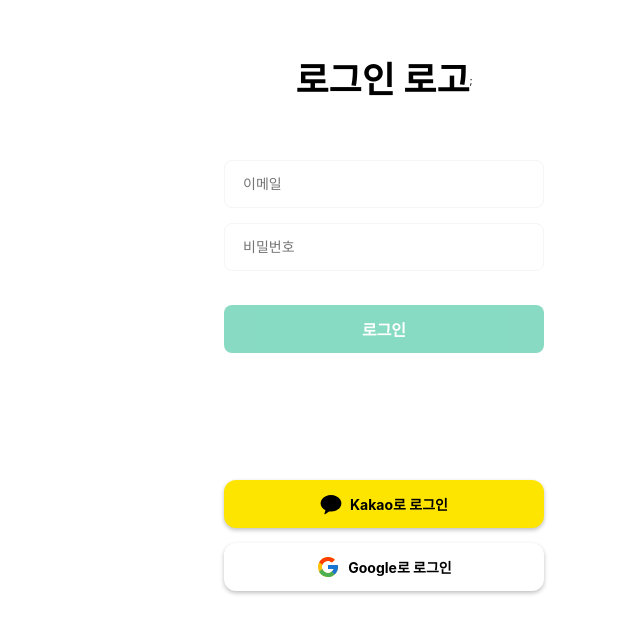
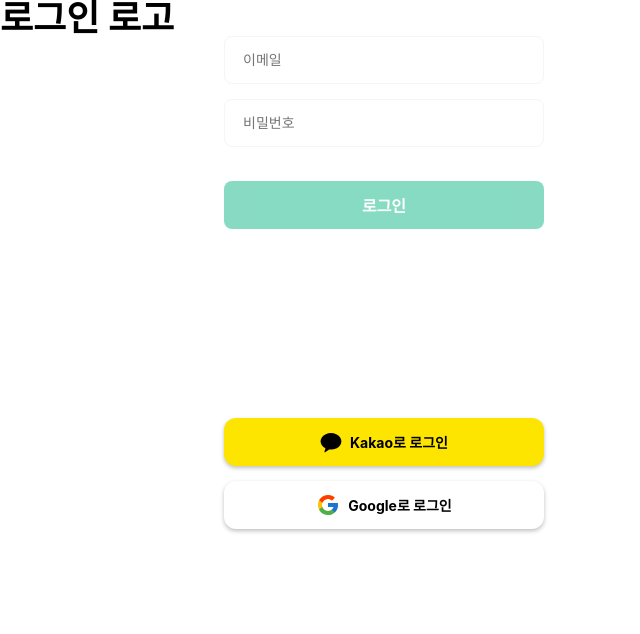
Before and after one commit to MyTumblerDiary/MTD-front, a Next.js app: page /login in a window 1280 px wide. Shown: the top 634 px of the page, without its empty margins (0-640 px from the left). Built offline with nearby package versions, Linux system fonts and the light colour scheme.

Commit message:
refactor: 로고부분 스타일파일 삭제

```diff
--- a/src/components/Login/LoginLogo/LoginLogo.style.ts
+++ /dev/null
@@ -1,9 +0,0 @@
-import styled from 'styled-components';
-
-export const LoginLogoContainer = styled.div`
-  width: 100%;
-  flex: 1;
-  display: flex;
-  align-items: center;
-  justify-content: center;
-`;
--- a/src/components/Login/LoginLogo/LoginLogo.tsx
+++ b/src/components/Login/LoginLogo/LoginLogo.tsx
@@ -1,13 +1,7 @@
 import { HeadTitle } from '@/components/Common/Heading/Heading.style';
 
-import * as Style from './LoginLogo.style';
-
 const LoginLogo = () => {
-  return (
-    <Style.LoginLogoContainer>
-      <HeadTitle>로그인 로고</HeadTitle>;
-    </Style.LoginLogoContainer>
-  );
+  return <HeadTitle>로그인 로고</HeadTitle>;
 };
 
 export default LoginLogo;
```
